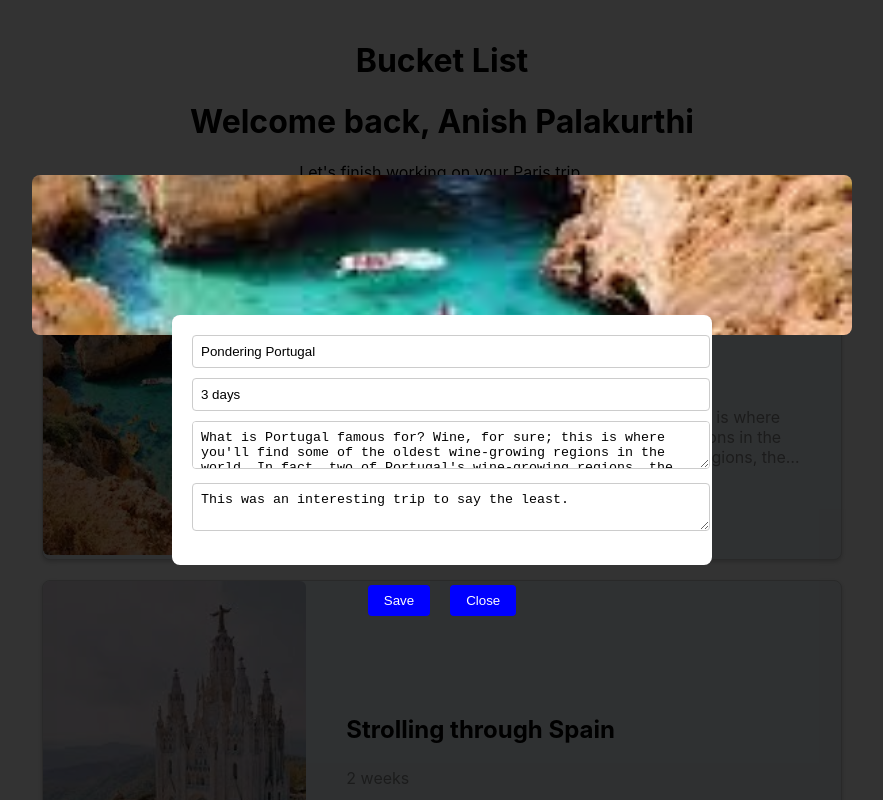
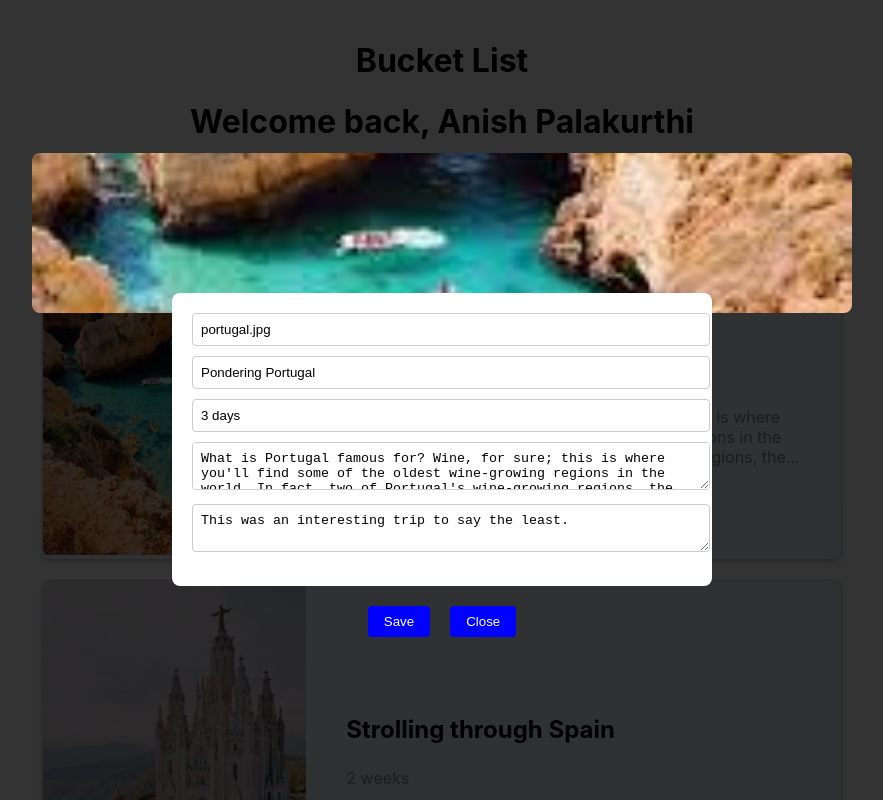
Before and after one commit to abhinavkolli03/bucketlist, a React (Create React App) app: page / in a window 1280 px wide. Both pictures are taken after a click on the element 640 px from the left and 381 px from the top of the page. Shown: the top 800 px of the page, without its empty margins (198-1081 px from the left). Built offline with nearby package versions, Linux system fonts and the light colour scheme.

Commit message:
fixing image issues and final add itinerary button function

```diff
--- a/src/App.js
+++ b/src/App.js
@@ -1,70 +1,43 @@
 import React, {useState} from 'react';
 import ItineraryItem from './components/ItineraryItem';
-import EditScreen from './screens/EditItineraryScreen'
+import EditItineraryScreen from './screens/EditItineraryScreen'
 import "./App.css"
 
+import itinerariesData from './data/itineraries.js';
+import AddItineraryButton from './components/AddItineraryButton';
+
 const App = () => {
-  const [itineraries, setItineraries] = useState([
-    {
-      id: 1,
-      image: "portugal.jpg",
-      title: "Pondering Portugal",
-      duration: "3 days",
-      description: "What is Portugal famous for? Wine, for sure; this is where you'll find some of the oldest wine-growing regions in the world. In fact, two of Portugal's wine-growing regions, the Douro Valley and Pico Island in the Azores, are protected as UNESCO World Heritage Sites.",
-      thoughtBubble: "This was an interesting trip to say the least."
-    },
-    {
-      id: 2,
-      image: "spain.jpg",
-      title: "Strolling through Spain",
-      duration: "2 weeks",
-      description: "Spain is cool",
-      thoughtBubble: "I don't like spaniards!"
-    },
-    {
-      id: 3,
-      image: "canada.jpg",
-      title: "Canadian Cruise",
-      duration: "1 week",
-      description: "Maple syrup is yum.",
-      thoughtBubble: "Cute ride ;)"
-    },
-    {
-      id: 4,
-      image: "amazon.jpg",
-      title: "Trekking The Amazon Trees",
-      duration: "1 month",
-      description: "This will be a long voyage.",
-      thoughtBubble: "I love working for amazon but the trees."
-    },
-    {
-      id: 5,
-      image: "date.jpg",
-      title: "Little Elm First Date Plans",
-      duration: "4 hours",
-      description: "You will definitely bag her with this.",
-      thoughtBubble: "I will say this worked 10/10."
-    },
-  ])
+  const [isAddingItinerary, setIsAddingItinerary] = useState(false)
+  const [itineraries, setItineraries] = useState(itinerariesData)
 
   const [selectedItinerary, setSelectedItinerary] = useState(null)
   const [isEditScreenVisible, setIsEditScreenVisible] = useState(false)
 
-  const handleItineraryClick = (itenId) => {
+  const handleAddItinerary = () => {
+    setIsAddingItinerary(true);
+  }
+
+  const handleItineraryClick = (itinId) => {
     console.log("help")
-    const findItinerary = itineraries.find((itinerary) => itinerary.id === itenId)
+    const findItinerary = itineraries.find((itinerary) => itinerary.id === itinId)
     setSelectedItinerary(findItinerary)
     setIsEditScreenVisible(true)
-    console.log("Itinerary clicked:", itenId)
+    console.log("Itinerary clicked:", itinId)
   }
 
-  const handleSavedItinerary = (updatedIten) => {
-    const updatedItens = itineraries.map((iten) =>
-      iten.id === updatedIten.id ? updatedIten : iten
+  const handleSavedItinerary = (updatedItin) => {
+    const updatedItins = itineraries.map((itin) =>
+      itin.id === updatedItin.id ? updatedItin : itin
     );
-    setItineraries(updatedItens)
+    setItineraries(updatedItins)
     setIsEditScreenVisible(false)
-    console.log("Updated itinerary:", updatedIten)
+    console.log("Updated itinerary:", updatedItin)
+  }
+
+  const handleSaveNewItinerary = (newItin) => {
+    const updatedItins = [...itineraries, newItin]
+    setItineraries(updatedItins)
+    setIsAddingItinerary(false)
   }
 
   const handleCloseEditScreen = () => {
@@ -89,13 +62,21 @@ const App = () => {
           <ItineraryItem key={itin.id} itin={itin} onItineraryClick={handleItineraryClick} />
         ))}
       </div>
+      {isAddingItinerary && (
+        <EditItineraryScreen
+          itin={null}
+          onSavingItin={handleSaveNewItinerary}
+          onClosingEdit={handleCloseEditScreen}
+        />
+      )}
       {isEditScreenVisible && (
-        <EditScreen
+        <EditItineraryScreen
           itin={selectedItinerary}
           onSavingItin={handleSavedItinerary}
           onClosingEdit={handleCloseEditScreen}
         />
       )}
+      <AddItineraryButton onAddItinerary={handleAddItinerary} />
     </div>
   );
 };
--- /dev/null
+++ b/src/components/AddItineraryButton.js
@@ -0,0 +1,12 @@
+import React from "react";
+
+const AddItineraryButton = ({ onAddItinerary }) => {
+    const handleAddItinerary = () => {
+        onAddItinerary();
+    }
+    return (
+        <button onClick={handleAddItinerary}>Add Itinerary</button>
+    );
+}
+
+export default AddItineraryButton;
--- /dev/null
+++ b/src/data/itineraries.js
@@ -0,0 +1,44 @@
+const itinerariesData = [
+    {
+        "id": 1,
+        "image": "portugal.jpg",
+        "title": "Pondering Portugal",
+        "duration": "3 days",
+        "description": "What is Portugal famous for? Wine, for sure; this is where you'll find some of the oldest wine-growing regions in the world. In fact, two of Portugal's wine-growing regions, the Douro Valley and Pico Island in the Azores, are protected as UNESCO World Heritage Sites.",
+        "thoughtBubble": "This was an interesting trip to say the least."
+    },
+    {
+        "id": 2,
+        "image": "spain.jpg",
+        "title": "Strolling through Spain",
+        "duration": "2 weeks",
+        "description": "Spain is cool",
+        "thoughtBubble": "I don't like spaniards!"
+    },
+    {
+        "id": 3,
+        "image": "canada.jpg",
+        "title": "Canadian Cruise",
+        "duration": "1 week",
+        "description": "Maple syrup is yum.",
+        "thoughtBubble": "Cute ride ;)"
+    },
+    {
+        "id": 4,
+        "image": "amazon.jpg",
+        "title": "Trekking The Amazon Trees",
+        "duration": "1 month",
+        "description": "This will be a long voyage.",
+        "thoughtBubble": "I love working for amazon but the trees."
+    },
+    {
+        "id": 5,
+        "image": "date.jpg",
+        "title": "Little Elm First Date Plans",
+        "duration": "4 hours",
+        "description": "You will definitely bag her with this.",
+        "thoughtBubble": "I will say this worked 10/10."
+    }
+]
+
+export default itinerariesData
--- a/src/screens/EditItineraryScreen.js
+++ b/src/screens/EditItineraryScreen.js
@@ -1,29 +1,71 @@
-import React, { useState } from "react";
+import React, { useState, useEffect } from "react";
 import "../styling/itineraryedit.css"
 
 const EditItineraryScreen = ({ itin, onSavingItin, onClosingEdit }) => {
     //we will need to update more metadata here later on if we want more on the screen
-    const [title, setTitle] = useState(itin.title)
-    const [duration, setDuration] = useState(itin.duration)
-    const [description, setDescription] = useState(itin.description)
-    const [thoughtBubble, setThoughtBubble] = useState(itin.thoughtBubble)
+    const [imageFile, setImageFile] = useState("placeholder.jpg")
+    const [imageChecker, setImageChecker] = useState(true)
+    const [title, setTitle] = useState("")
+    const [duration, setDuration] = useState("")
+    const [description, setDescription] = useState("")
+    const [thoughtBubble, setThoughtBubble] = useState("")
+
+
+    //update content with useEffect if itin exists
+    useEffect(() => {
+        if (itin) {
+            setTitle(itin.title);
+            setDuration(itin.duration);
+            setDescription(itin.description);
+            setThoughtBubble(itin.thoughtBubble);
+            setImageFile(itin.image);
+        }
+    }, [itin]);
 
     //creating new saved itinerary and storing data back in passed function
-
     const handleItinSave = () => {
+        if (!imageChecker) {
+            return;
+        }
         const newItin = {
             ...itin,
+            id: itin ? itin.id : Date.now(),
             title: title,
             duration: duration,
             description: description,
             thoughtBubble: thoughtBubble,
+            image: imageFile,
         };
+
+        console.log(newItin.image)
+
+        if (itin) {
+            newItin.image = imageFile || itin.image;
+        }
+
         onSavingItin(newItin)
         onClosingEdit()
     }
 
     //all the editing features for handling textarea changes
     //and saving it to their respective const
+
+    const handleImageChange = (e) => {
+        const newImage = e.target.value.trim();
+        setImageFile(newImage)
+        const imageExists = isValidImage(newImage)
+        setImageChecker(imageExists)
+    }
+
+    const isValidImage = (newImage) => {
+        try {
+            const images = require.context('../test-images', false, /\.(png|jpe?g|gif|svg)$/);
+            const imageExists = images.keys().some((key) => key === `./${newImage}`);
+            return imageExists;
+        } catch (error) {
+            return false;
+        }
+    }
 
     const handleTitleChange = (e) => {
         setTitle(e.target.value)
@@ -47,6 +89,14 @@ const EditItineraryScreen = ({ itin, onSavingItin, onClosingEdit }) => {
                 <img className="edit-itin-screen-image" src={require("../test-images/" + itin.image)} alt={itin.title} />
             </div>
             <div className="edit-itin-screen-content">
+                <input
+                    className="edit-itin-screen-input"
+                    type="text"
+                    value={imageFile}
+                    onChange={handleImageChange}
+                    placeholder="Image URL"
+                />
+                {!imageChecker && <p className="error-message">Invalid image name</p>}
                 <input
                     className="edit-itin-screen-input"
                     type="text"
```
Also changed, not shown: src/portugal.jpg (deleted), src/test-images/placeholder.jpg (added).
